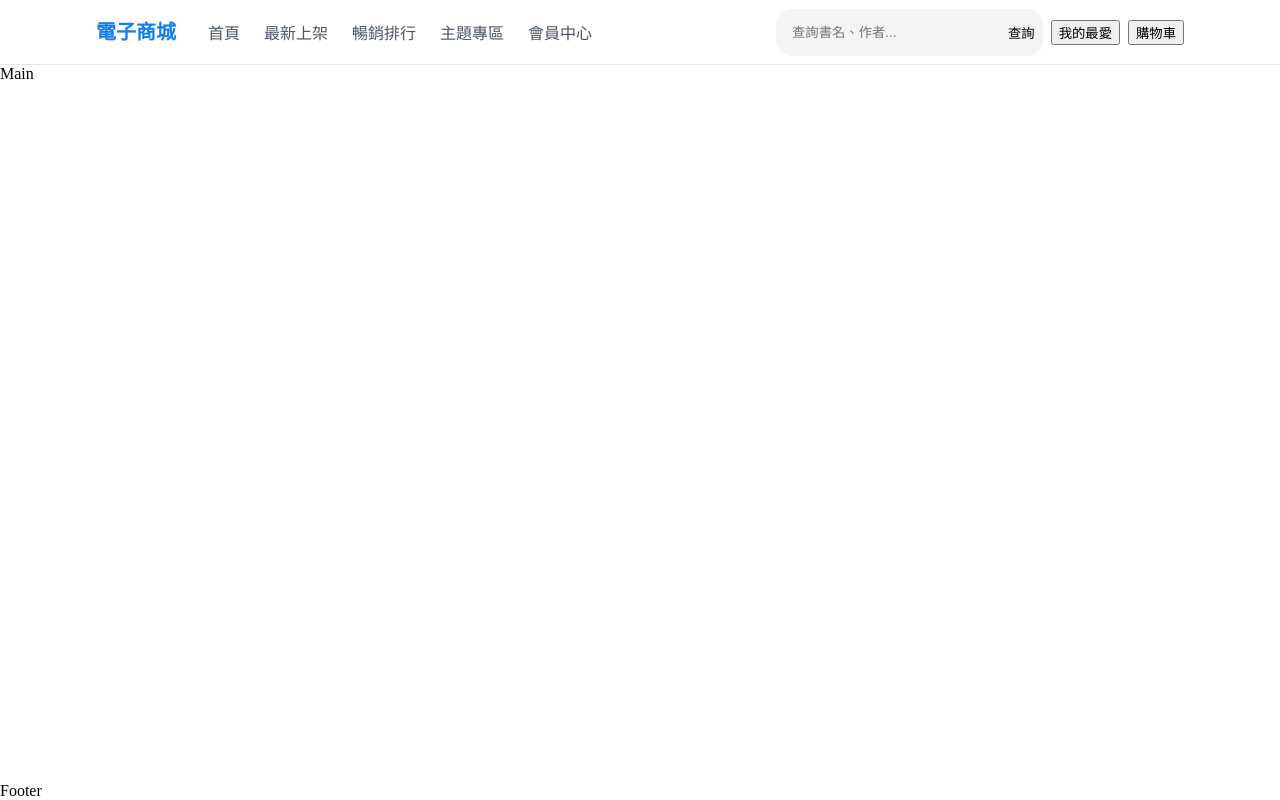
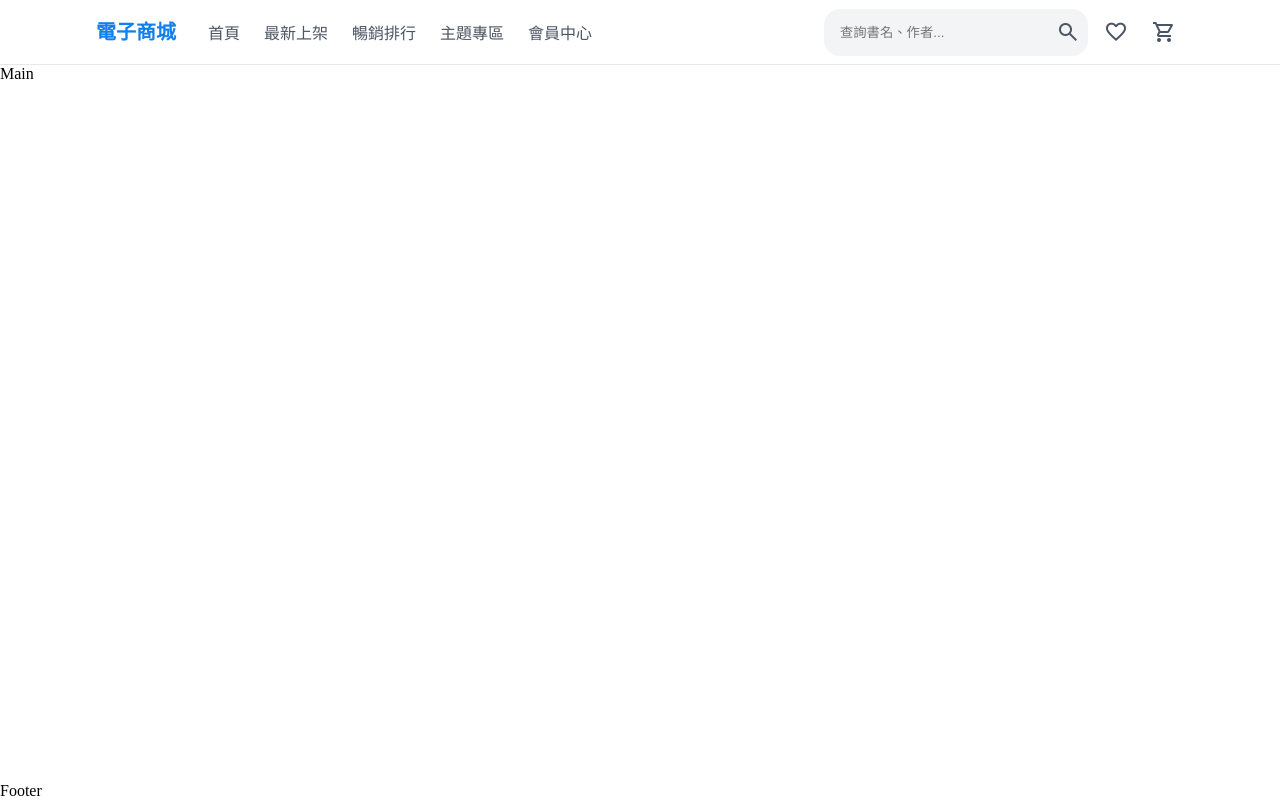
Before and after one commit to yi721003/mcu-115-1-web-00000000, a plain HTML site: page src/index.html in a window 1280 px wide. Drawn offline with nearby package versions, Linux system fonts and the light colour scheme.

Commit message:
feat(header): 功能圖示設定新增

```diff
--- a/src/index.html
+++ b/src/index.html
@@ -4,6 +4,7 @@
     <meta charset="UTF-8" />
     <meta name="viewport" content="width=device-width, initial-scale=1.0" />
     <title>電子商城</title>
+    <link href="https://fonts.googleapis.com/css2?family=Material+Symbols+Outlined" rel="stylesheet" />
     <link rel="stylesheet" href="style.min.css" />
   </head>
   <body>
@@ -24,10 +25,16 @@
             <div class="header-actions">
               <div class="search">
                 <input type="text" placeholder="查詢書名、作者..." />
-                <button type="button">查詢</button>
+                <button type="button" aria-label="搜尋">
+                  <span class="material-symbols-outlined" aria-hidden="true">search</span>
+                </button>
               </div>
-              <button type="button">我的最愛</button>
-              <button type="button">購物車</button>
+              <button type="button" aria-label="我的最愛">
+                <span class="material-symbols-outlined" aria-hidden="true">favorite</span>
+              </button>
+              <button type="button" aria-label="購物車">
+                <span class="material-symbols-outlined" aria-hidden="true">shopping_cart</span>
+              </button>
             </div>
           </div>
         </div>
--- a/src/scss/_header.scss
+++ b/src/scss/_header.scss
@@ -70,7 +70,7 @@ header {
           width: 200px;
           padding: 1rem 0.5rem 1rem 1rem;
           border: none;
-          background-color: #f3f4f6;
+          background-color: var(--gray-color-100);
         }
 
         button {
@@ -78,10 +78,26 @@ header {
           border-bottom-right-radius: 1rem;
           padding: 0.5rem;
           border: none;
-          background-color: #f3f4f6;
+          background-color: var(--gray-color-100);
           cursor: pointer;
         }
       }
+
+      button {
+        background-color: transparent;
+        padding: 0.5rem;
+        border: none;
+        cursor: pointer;
+        color: var(--text-color);
+        display: inline-flex;
+        align-items: center;
+        justify-content: center;
+      }
     }
   }
+
+  .material-symbols-outlined {
+    font-size: 1.5rem;
+    line-height: 1;
+  }
 }
```
Also changed, not shown: src/style.min.css, 1 other file.
